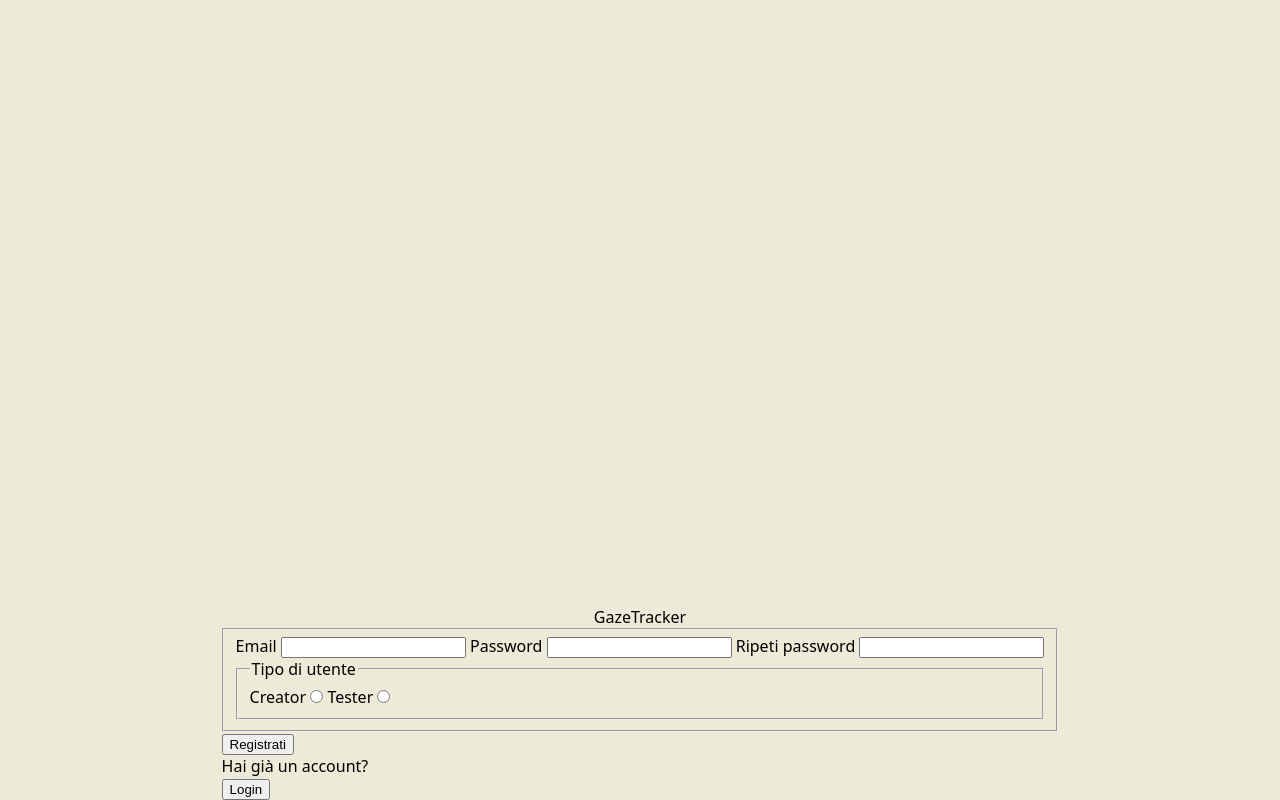
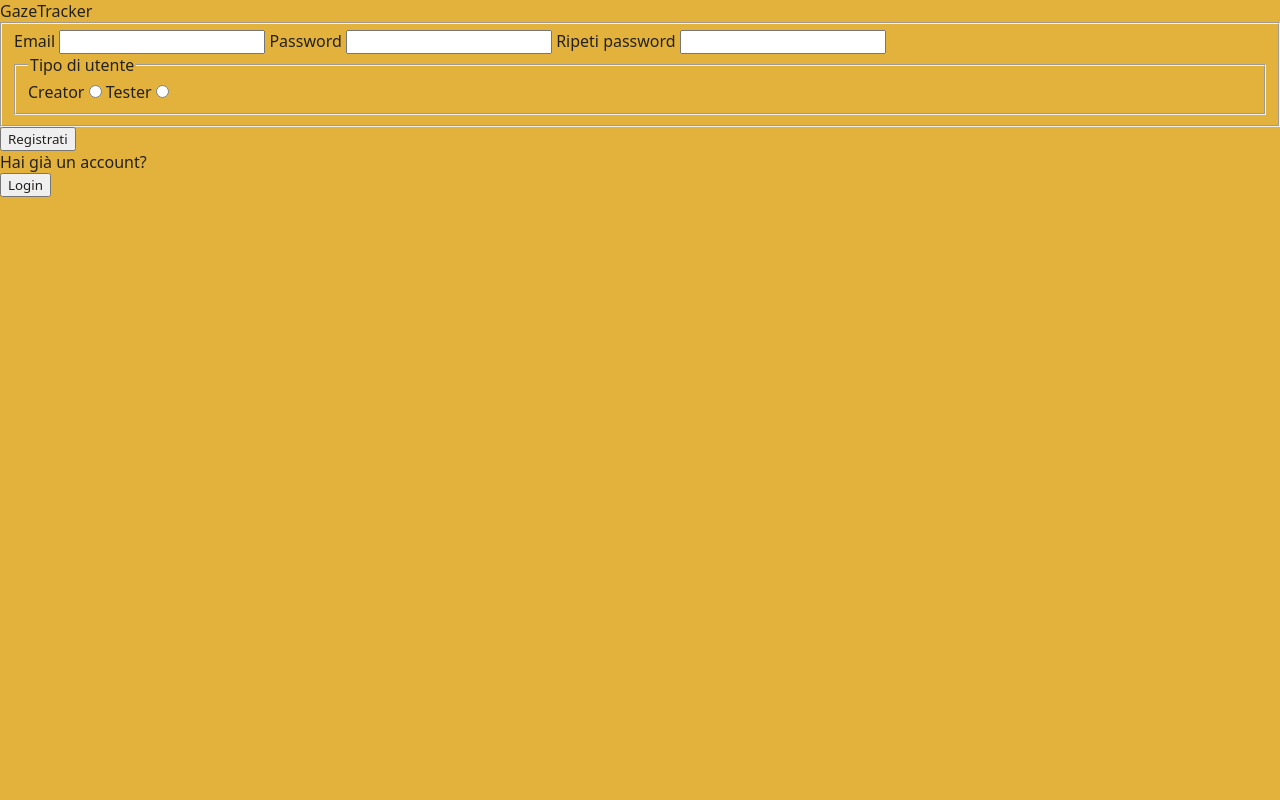
Before and after one commit to AivAiv/GazeTracker-Tesi, a PHP site: page /php/redirector/register-redirector.php in a window 1280 px wide. Run offline with PHP 8.4, Linux system fonts and the light colour scheme.

Commit message:
Implemented base style

```diff
--- a/css/main.css
+++ b/css/main.css
@@ -1,34 +1,28 @@
-.centeredColumn, body {
-  display: flex;
-  align-items: center;
-  justify-content: space-evenly;
-  flex-direction: column;
-}
-
 * {
   margin: 0;
-}
-
-html {
-  width: 100vw;
-  height: 100vh;
-}
-
-body {
-  justify-content: flex-end;
-  width: 100vw;
-  height: 100vh;
-  background-color: #EDEBD7;
+  color: #23211E;
   font-family: system-ui, -apple-system, BlinkMacSystemFont, "Segoe UI", Roboto, Oxygen, Ubuntu, Cantarell, "Open Sans", "Helvetica Neue", sans-serif;
 }
 
-.centeredColumn {
-  width: 100%;
-  height: 95vh;
+html, body {
+  width: 100vw;
+  height: 100vh;
+  display: flex;
+  flex-direction: column;
 }
-
-footer {
-  text-align: center;
-  width: 100%;
-  padding: 1vh 0vh;
+html nav, body nav {
+  display: flex;
+  align-items: center;
+  justify-content: space-between;
+  background-color: #23211E;
+  height: 10%;
+}
+html main, body main {
+  display: flex;
+  background-color: #EDEBD7;
+  height: 100%;
+}
+html main .base-container, body main .base-container {
+  flex: 1;
+  background-color: #E3B23C;
 }/*# sourceMappingURL=main.css.map */
--- a/index.php
+++ b/index.php
@@ -6,7 +6,7 @@
     $templateParams["title"] = "GazeTracker - Accesso";
     $templateParams["pageName"] = "login.php";
     $templateParams["js"] = array("https://cdn.jsdelivr.net/npm/axios/dist/axios.min.js", "js/login.js", "js/lib/sha512.js");
-    $templateParams["css"] = array("main");
+    $templateParams["css"] = array("./css/main");
 
     require 'php/template/accessBase.php';
 ?>
--- a/php/redirector/register-redirector.php
+++ b/php/redirector/register-redirector.php
@@ -4,6 +4,6 @@
 	$templateParams["title"] = "GazeTracker - Registrazione";
 	$templateParams["pageName"] = "register.php";
 	$templateParams["js"] = array("https://cdn.jsdelivr.net/npm/axios/dist/axios.min.js", "../../js/register.js", "../../js/lib/sha512.js");
-	$templateParams["css"] = array("main");
+	$templateParams["css"] = array("../../css/main");
 
-	require '../template/base.php';
+	require '../template/accessBase.php';
--- a/php/template/accessBase.php
+++ b/php/template/accessBase.php
@@ -6,7 +6,7 @@
             if(isset($templateParams["css"])):
                 foreach($templateParams["css"] as $style):
 		?>
-			<link rel="stylesheet" type="text/css" href="./css/<?php echo $style; ?>.css"/>
+			<link rel="stylesheet" type="text/css" href="<?php echo $style; ?>.css"/>
 		<?php
                 endforeach;
             endif;
--- a/php/template/base.php
+++ b/php/template/base.php
@@ -14,7 +14,7 @@
         <meta charset="UTF-8"/>
     </head>
     <body>
-        <nav style="margin-top: 300px;"> <!--TODO: Remove style-->
+        <nav>
             <div>GazeTracker</div>
             <?php if(isset($templateParams["navigationButtons"]) && $templateParams["navigationButtons"]["logout"]): ?>
                 <button id="btnLogout">Logout</button>
--- a/php/template/home.php
+++ b/php/template/home.php
@@ -1,3 +1,4 @@
+<section class="base-container">
     <?php if(isset($_SESSION["userType"]) && $_SESSION["userType"] == "T"): ?>
         <div>PARTECIPA AD UN TEST!</div>
     <?php else: ?>
@@ -5,3 +6,4 @@
         <button id="btnEdit">Gestisci test</button>
     <?php endif; ?>
     <section id="testContainer"></section>
+</section>
--- a/php/template/login.php
+++ b/php/template/login.php
@@ -1,4 +1,5 @@
-<div>
+<section class="base-container">
+    <div>GazeTracker</div>
     <form action="#" method="POST" name="Access">
         <fieldset>
             <label>Email
@@ -12,4 +13,4 @@
     </form>
     <div>Non sei registrato?</div>
     <button id="btnSwitchToRegister">Registrati</button>
-</div>
+</section>
--- a/php/template/register.php
+++ b/php/template/register.php
@@ -1,3 +1,5 @@
+<section class="base-container">
+    <div>GazeTracker</div>
     <form action="#" method="POST" name="Register">
         <fieldset>
             <label>Email
@@ -23,3 +25,4 @@
     </form>
     <div>Hai già un account?</div>
     <button id="btnSwitchToLogin">Login</button>
+</section>
```
Also changed, not shown: css/pages/_general.scss (+24 -30 lines), 1 other file. Lines whose indentation alone changed are shown as unchanged.
